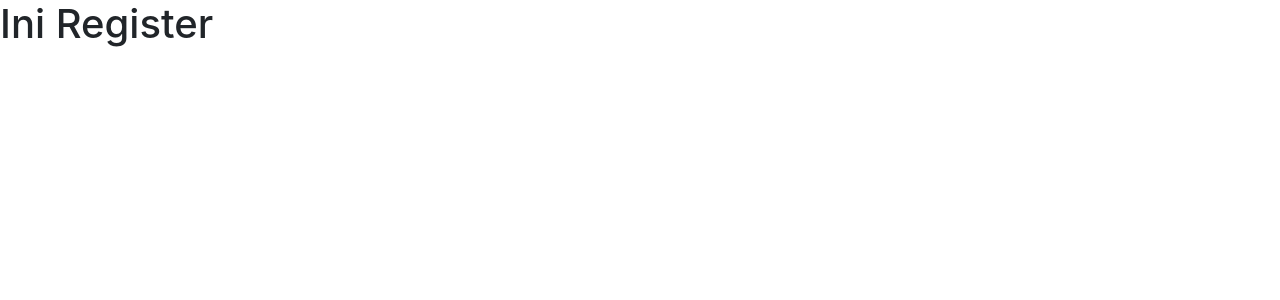
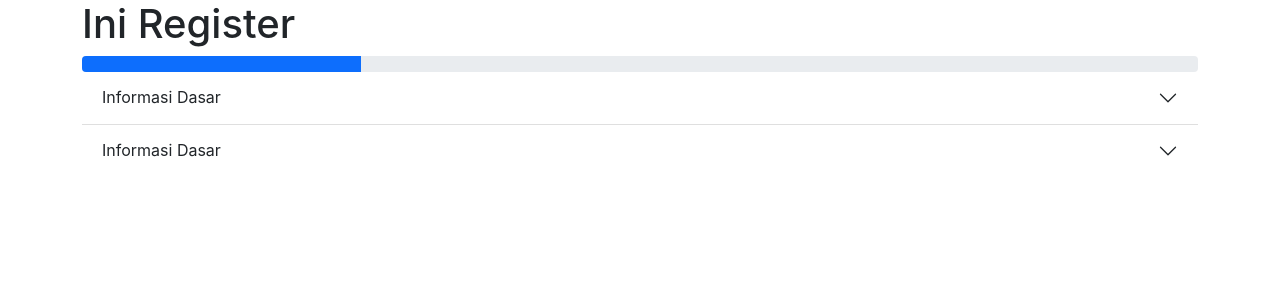
Before and after one commit to abadisurio/raqoo, a React (Create React App) app: page /register in a window 1280 px wide. Shown: the top 300 px of the page. Built offline with nearby package versions, Linux system fonts and the light colour scheme.

Commit message:
add Register page

```diff
--- a/src/pages/Register.jsx
+++ b/src/pages/Register.jsx
@@ -1,9 +1,83 @@
 import React from 'react'
 
 const Register = () => {
+
+    const province = [
+
+    ]
+
+
+    const forms = [
+        {
+            name: 'One',
+            title: 'Informasi Dasar',
+            content: (
+                <>
+                    <div class="mb-3">
+                        <label for="NIK" class="form-label">Nomor Induk Kependudukan (NIK)</label>
+                        <input type="number" class="form-control" id="NIK" placeholder="1234567890123456"/>
+                    </div>
+                    <div class="mb-3">
+                        <label for="nama" class="form-label">Nama Lengkap</label>
+                        <input type="text" class="form-control" id="nama" placeholder="Will Smith"/>
+                    </div>
+                    <div class="mb-3">
+                        <label for="no_hp" class="form-label">Nomor Ponsel</label>
+                        <input type="number" class="form-control" id="no_hp"/>
+                    </div>
+                    <div class="mb-3">
+                        <label for="email" class="form-label">Alamat Email</label>
+                        <input type="text" class="form-control" id="email"/>
+                    </div>
+                    <div class="mb-3">
+                        <label for="alamat" class="form-label">Alamat</label>
+                        <input type="text" class="form-control" id="alamat"/>
+                    </div>
+                </>
+            )
+        },
+        {
+            name: 'One',
+            title: 'Informasi Dasar',
+            content: (
+                <>
+                    <div class="mb-3">
+                        <label for="exampleFormControlInput1" class="form-label">Email address</label>
+                        <input type="email" class="form-control" id="exampleFormControlInput1" placeholder="name@example.com"/>
+                    </div>
+                    <div class="mb-3">
+                        <label for="exampleFormControlTextarea1" class="form-label">Example textarea</label>
+                        <textarea class="form-control" id="exampleFormControlTextarea1" rows="3"></textarea>
+                    </div>
+                </>
+            )
+        },
+    ]
+
     return (
         <div>
-            <h1>Ini Register</h1>
+            <div className="container">
+                <h1>Ini Register</h1>
+                <div class="progress">
+                    <div class="progress-bar" role="progressbar" style={{width: '25%'}} aria-valuenow="25" aria-valuemin="0" aria-valuemax="100"></div>
+                </div>
+                <div className="accordion accordion-flush" id="accordionFlushForm">
+                    {forms.map((item, index)=> {
+                        return (
+                            <div className="accordion-item">
+                                <h2 className="accordion-header" id={`flush-heading${item.name}`}>
+                                <button className="accordion-button collapsed" type="button" data-bs-toggle="collapse" data-bs-target={`#flush-collapse${item.name}`} aria-expanded="false" aria-controls={`flush-collapse${item.name}`}>
+                                    {item.title}
+                                </button>
+                                </h2>
+                                <div id={`flush-collapse${item.name}`} className="accordion-collapse collapse" aria-labelledby={`flush-heading${item.name}`} data-bs-parent="#accordionFlushForm">
+                                    <div className="accordion-body">{item.content}</div>
+                                </div>
+                            </div>
+                        )
+                    })}
+                </div>
+            </div>
         </div>
     )
 }
```
